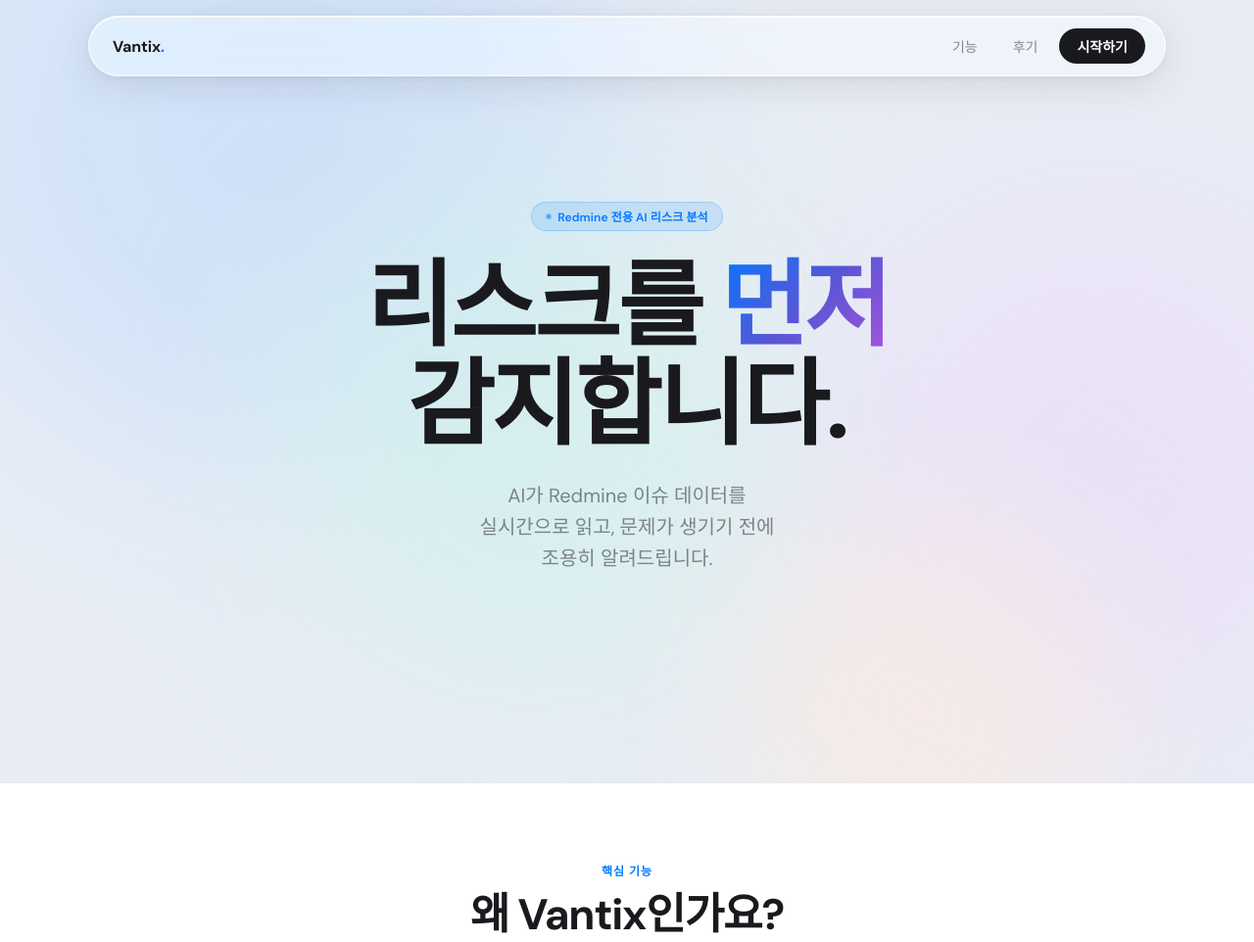
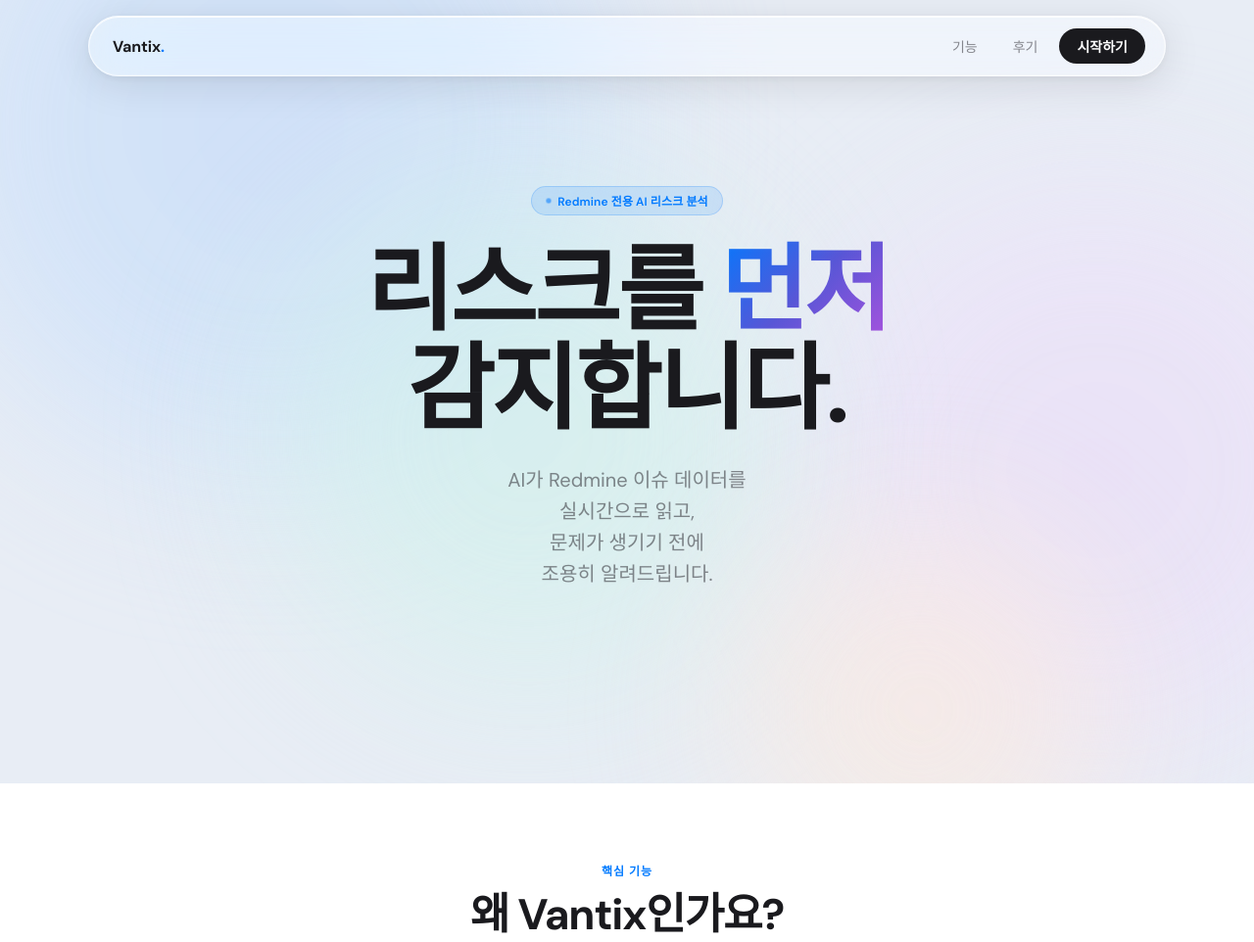
Before and after one commit to fantasykiss/Vantix, a FastAPI app: page /connect in a window 1280 px wide. Shown: the top 962 px of the page at 98% size. Run offline with FastAPI, Linux system fonts and the light colour scheme; data that the repository does not hold is empty.

Commit message:
ui: connect 히어로 텍스트 가운데 정렬

```diff
--- a/templates/connect.html
+++ b/templates/connect.html
@@ -217,6 +217,7 @@
       max-width: 500px;
       margin-bottom: 48px;
       text-wrap: pretty;
+      text-align: center;
     }
 
     /* Glass CTA Card */
@@ -811,7 +812,8 @@
     <h1>리스크를 <span class="gradient-text">먼저</span><br/>감지합니다.</h1>
     <p class="hero-sub">
       AI가 Redmine 이슈 데이터를<br/>
-      실시간으로 읽고, 문제가 생기기 전에<br/>
+      실시간으로 읽고,<br/>
+      문제가 생기기 전에<br/>
       조용히 알려드립니다.
     </p>
 
```
